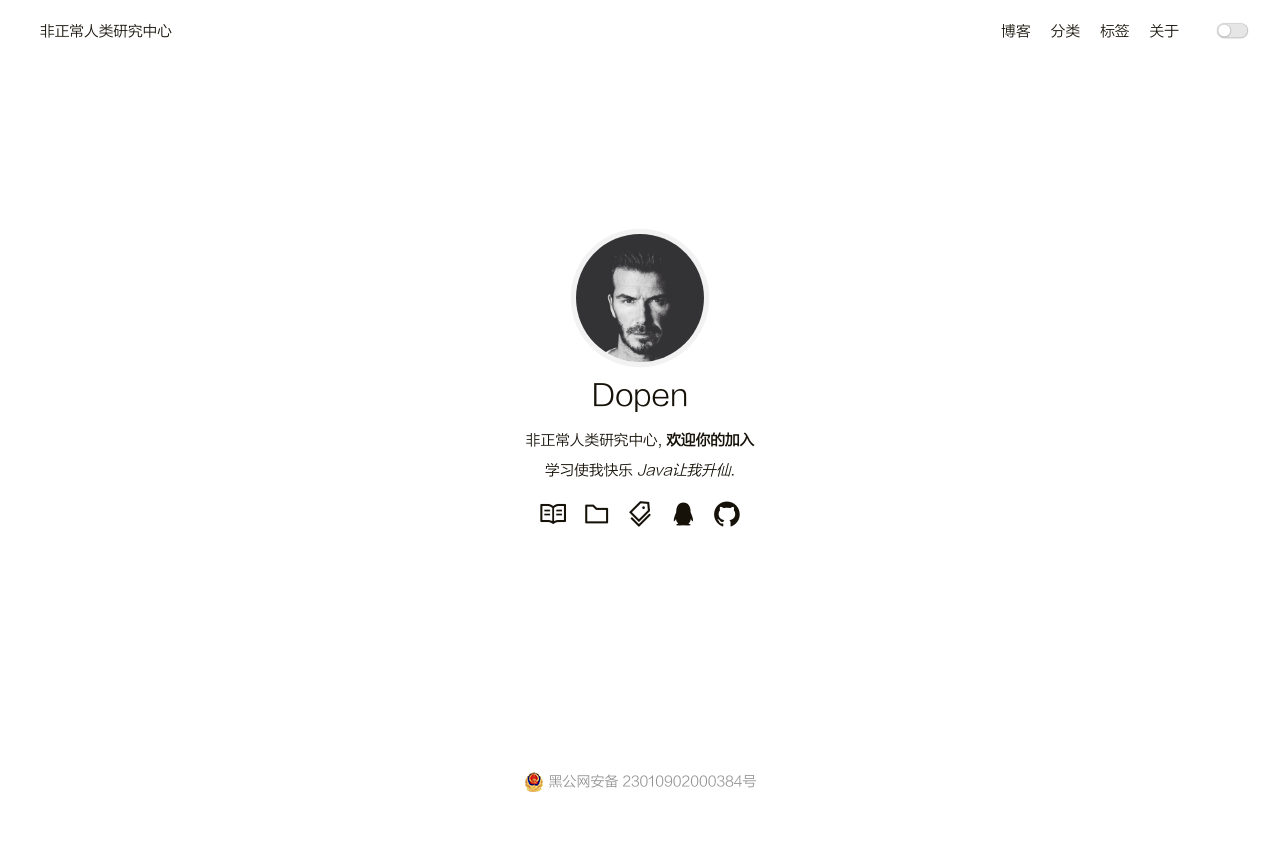
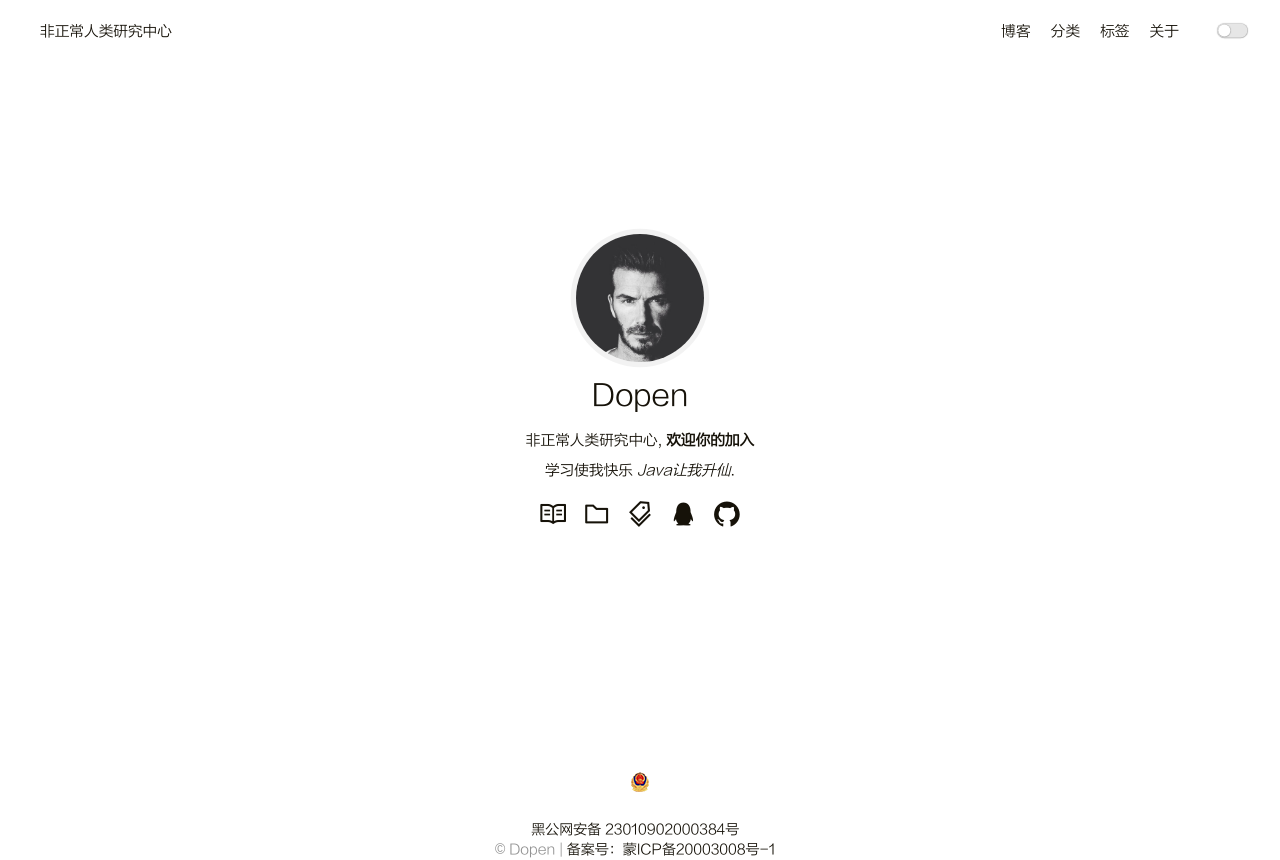
Before and after one commit to Dopen9233/blog, a plain HTML site: page index.html in a window 1280 px wide. Drawn offline with Linux system fonts and the light colour scheme.

Commit message:
修改备案号

```diff
--- a/index.html
+++ b/index.html
@@ -161,11 +161,12 @@
     <div class="copyright">
     		<div style="width:300px;margin:0 auto; padding:20px 0;">
 		 	  <a target="_blank" href="http://www.beian.gov.cn/portal/registerSystemInfo?recordcode=23010902000384" style="display:inline-block;text-decoration:none;height:20px;line-height:20px;">
-                  <img src="./备案图标.png" style="float:left;"/><p style="float:left;height:20px;line-height:20px;margin: 0px 0px 0px 5px; color:#939393;">黑公网安备 23010902000384号</p>
-              </a>
-		 	</div>
+                  <img src="./备案图标.png" style="float:left;"/><p style="float:left;height:20px;line-height:20px;margin: 0px 0px 0px 5px; color:#939393;">黑公网安备 23010902000384号
+              </a><br/>
+              <span>© Dopen | <a href="https://beian.miit.gov.cn" target="_blank" title="工信部">备案号：蒙ICP备20003008号-1</a></span>
+		</div>
 
-        <!-- <span>© Dopen | <a href="https://beian.miit.gov.cn" target="_blank" title="工信部">备案号：蒙ICP备20003008号-1</a></span> -->
+
         <!-- <span>© Dopen | <a href="http://www.beian.miit.gov.cn" target="_blank" title="工信部">备案号：蒙ICP备20003008号-1</a></span> -->
     </div>
 </footer>
```
